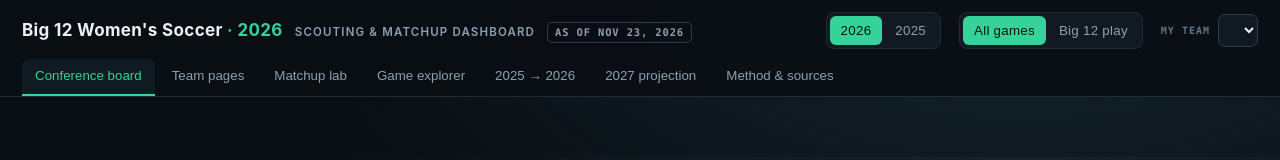
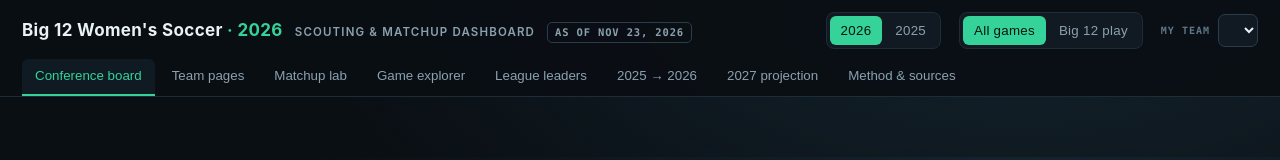
Before and after one commit to gkagan14/iowaStateWsoc, a plain HTML site: page pipeline/part_a.html in a window 1280 px wide. Shown: the top 160 px of the page. Drawn offline with Linux system fonts and the light colour scheme.

Commit message:
Add League leaders tab

```diff
--- a/pipeline/part_a.html
+++ b/pipeline/part_a.html
@@ -245,6 +245,7 @@ input[type=range]{height:4px}
       <button data-tab="team">Team pages</button>
       <button data-tab="matchup">Matchup lab</button>
       <button data-tab="games">Game explorer</button>
+      <button data-tab="leaders">League leaders</button>
       <button data-tab="yoy">2025 → 2026</button>
       <button data-tab="proj">2027 projection</button>
       <button data-tab="method">Method &amp; sources</button>
```
